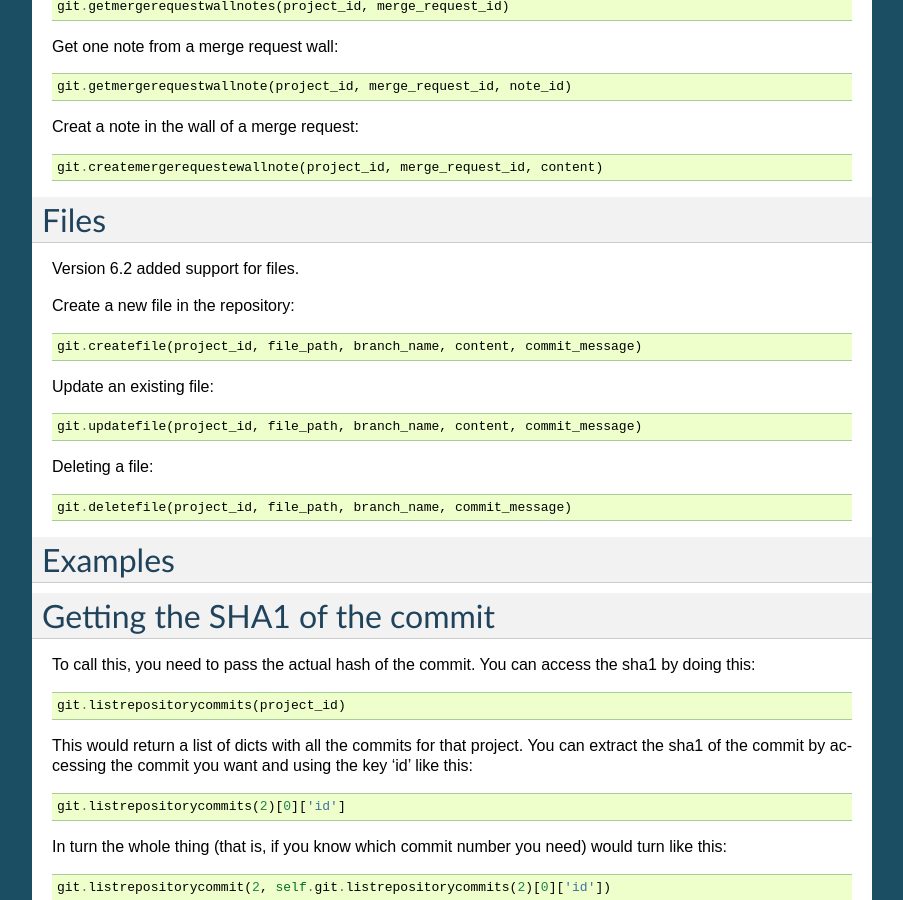
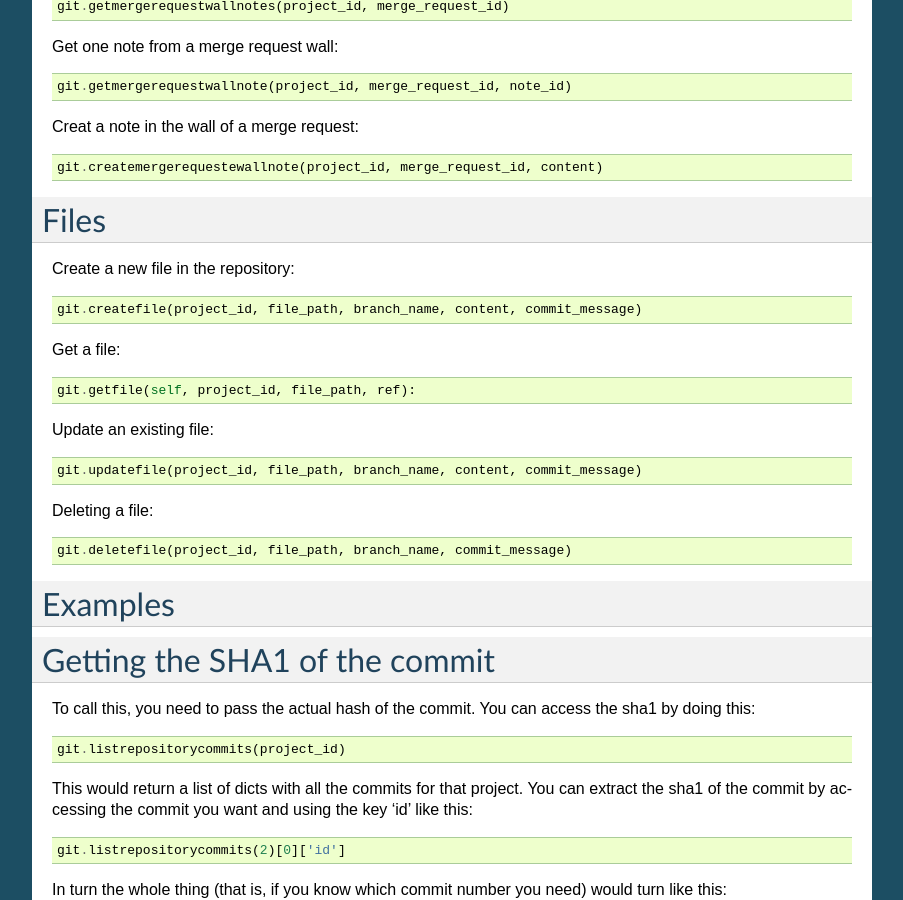
Before and after one commit to pyapi-gitlab/pyapi-gitlab, a Sphinx documentation site: the page built from docs/index.rst, in a window 1280 px wide and 900 px high, scrolled down 10290 px. Shown: the whole window, without its empty margins (198-1101 px from the left). Built offline with Sphinx 7.4.7, drawn with Linux system fonts in a browser that asks for light colours.

Commit message:
add doc for getfile

```diff
--- a/docs/index.rst
+++ b/docs/index.rst
@@ -542,11 +542,13 @@ Creat a note in the wall of a merge request::
 Files
 =====
 
-Version 6.2 added support for files.
-
 Create a new file in the repository::
 
     git.createfile(project_id, file_path, branch_name, content, commit_message)
+
+Get a file::
+
+    git.getfile(self, project_id, file_path, ref):
 
 Update an existing file::
 
```
